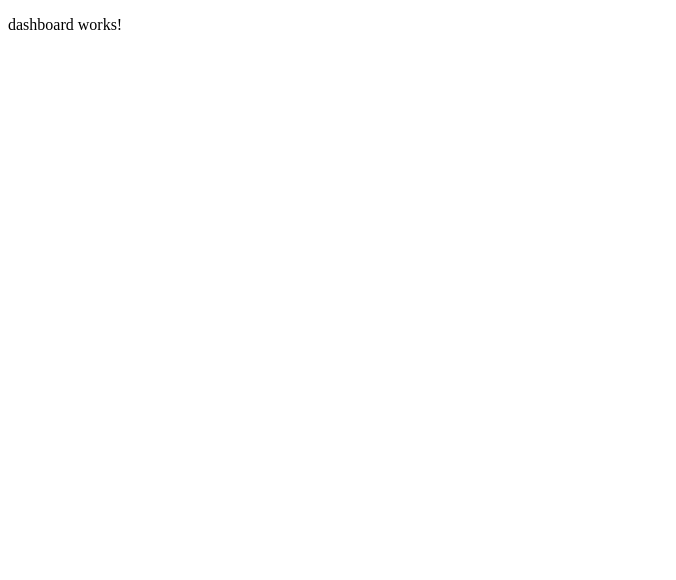
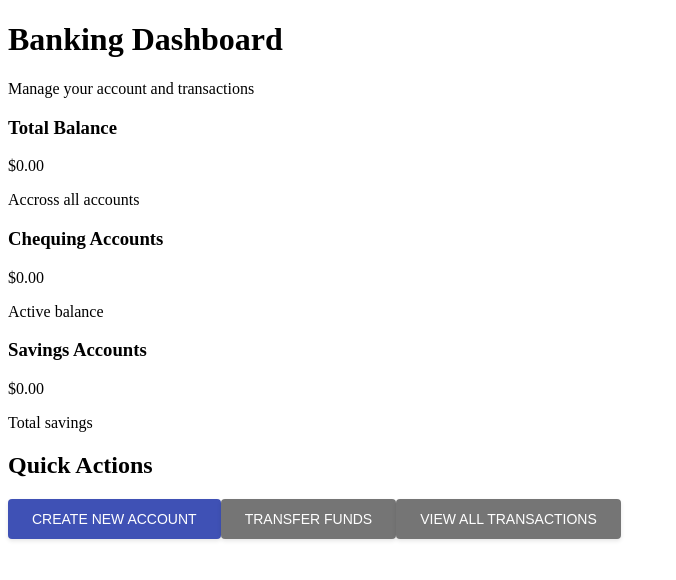
Before and after one commit to BalwantSandhu/SmartBank, an Angular app: page /dashboard in a window 1280 px wide. Shown: the top 580 px of the page, without its empty margins (0-676 px from the left). Built offline with nearby package versions, Linux system fonts and the light colour scheme.

Commit message:
Added Basic stats on dashboard and nav buttons

```diff
--- a/src/app/core/core.module.ts
+++ b/src/app/core/core.module.ts
@@ -1,4 +1,4 @@
-import { NgModule } from '@angular/core';
+import { NgModule, Optional, SkipSelf } from '@angular/core';
 import { CommonModule } from '@angular/common';
 
 
@@ -9,4 +9,11 @@ import { CommonModule } from '@angular/common';
     CommonModule
   ]
 })
-export class CoreModule { }
+export class CoreModule {
+  //We need to prevent COreModule to be imported more than once
+  constructor(@Optional() @SkipSelf() parentModule: CoreModule) {
+    if (parentModule) {
+      throw new Error('CoreModule is already loaded. Import it only in AppModule');
+    }
+  }
+}
--- a/src/app/features/transactions/transactions-routing.module.ts
+++ b/src/app/features/transactions/transactions-routing.module.ts
@@ -10,9 +10,10 @@ const routes: Routes = [
   },
   {
     path: 'history',
-    loadComponent: () =>
-    import('./transaction-history/transaction-history.component')
-    .then(c => c.TransactionHistoryComponent)
+    component: TransactionHistoryComponent
+    // loadComponent: () =>
+    // import('./transaction-history/transaction-history.component')
+    // .then(c => c.TransactionHistoryComponent)
   },
   {
     path: '',
--- a/src/app/pages/dashboard/dashboard.component.html
+++ b/src/app/pages/dashboard/dashboard.component.html
@@ -1 +1,54 @@
-<p>dashboard works!</p>
+<div class="dashboard-container">
+    <div class="dashboard-header">
+        <h1>Banking Dashboard</h1>
+        <p class="subtitle">Manage your account and transactions</p>
+    </div>
+
+    <!-- Statistics card -->
+     <div class="dashboard-grid">
+        <div class="stat-card">
+            <h3>Total Balance</h3>
+            <div class="value">
+                {{ totalBalance | customCurrency}}
+                <p class="stat-label">Accross all accounts</p>
+            </div>
+        </div>
+
+        <div class="stat-card chequing">
+            <h3>Chequing Accounts</h3>
+            <div class="value">{{ chequingBalance | customCurrency}}</div>
+            <p class="stat-label">Active balance</p>
+        </div>
+
+        <div class="stat-card savings">
+            <h3>Savings Accounts</h3>
+            <div class="value">{{ savingsBalance | customCurrency }}</div>
+            <p class="stat-label">Total savings</p>
+        </div>
+     </div>
+
+    <!-- Quick Actions -->
+    <div class="card">
+        <h2>Quick Actions</h2>
+        <div class="action-buttons">
+            <app-custom-button
+                label="Create New Account"
+                buttonstyle="primary"
+                (btnClick)="navigateToCreateAccount()">
+            </app-custom-button>
+
+            <app-custom-button
+                label="Transfer Funds"
+                buttonStyle="secondary"
+                (btnClick)="navigateToTransfer()">
+            </app-custom-button>
+
+            <app-custom-button
+                label="View All Transactions"
+                buttonStyle="secondary"
+                (btnClick)="navigateToHistory()">
+            </app-custom-button>
+        </div>
+    </div>
+
+</div>
--- a/src/app/pages/dashboard/dashboard.component.ts
+++ b/src/app/pages/dashboard/dashboard.component.ts
@@ -1,4 +1,8 @@
 import { Component } from '@angular/core';
+import { Account, Transaction } from '../../core/models/account.model';
+import { Observable } from 'rxjs';
+import { AccountService } from '../../core/services/account.service';
+import { Router } from '@angular/router';
 
 @Component({
   selector: 'app-dashboard',
@@ -7,5 +11,31 @@ import { Component } from '@angular/core';
   styleUrl: './dashboard.component.scss'
 })
 export class DashboardComponent {
+  totalBalance: number = 0;
+  chequingBalance: number = 0;
+  savingsBalance: number = 0
+  recentTransaction: Transaction[] = [];
 
+  accounts$!: Observable<Account[]>;
+  transaction$!: Observable<Transaction[]>;
+
+  constructor(private accountService: AccountService, private router: Router){}
+
+  ngOnInit(): void{
+    this.loadDashboardData();
+  }
+
+  private loadDashboardData(): void{}
+
+  navigateToCreateAccount(): void{
+    this.router.navigate(['/accounts/create']);
+  }
+
+  navigateToTransfer(): void{
+    this.router.navigate(['/transactions/transfer']);
+  }
+
+  navigateToHistory(): void{
+    this.router.navigate(['/transactions/history']);
+  }
 }
```
Also changed, not shown: src/app/shared/shared.module.ts (+11 -2 lines).
